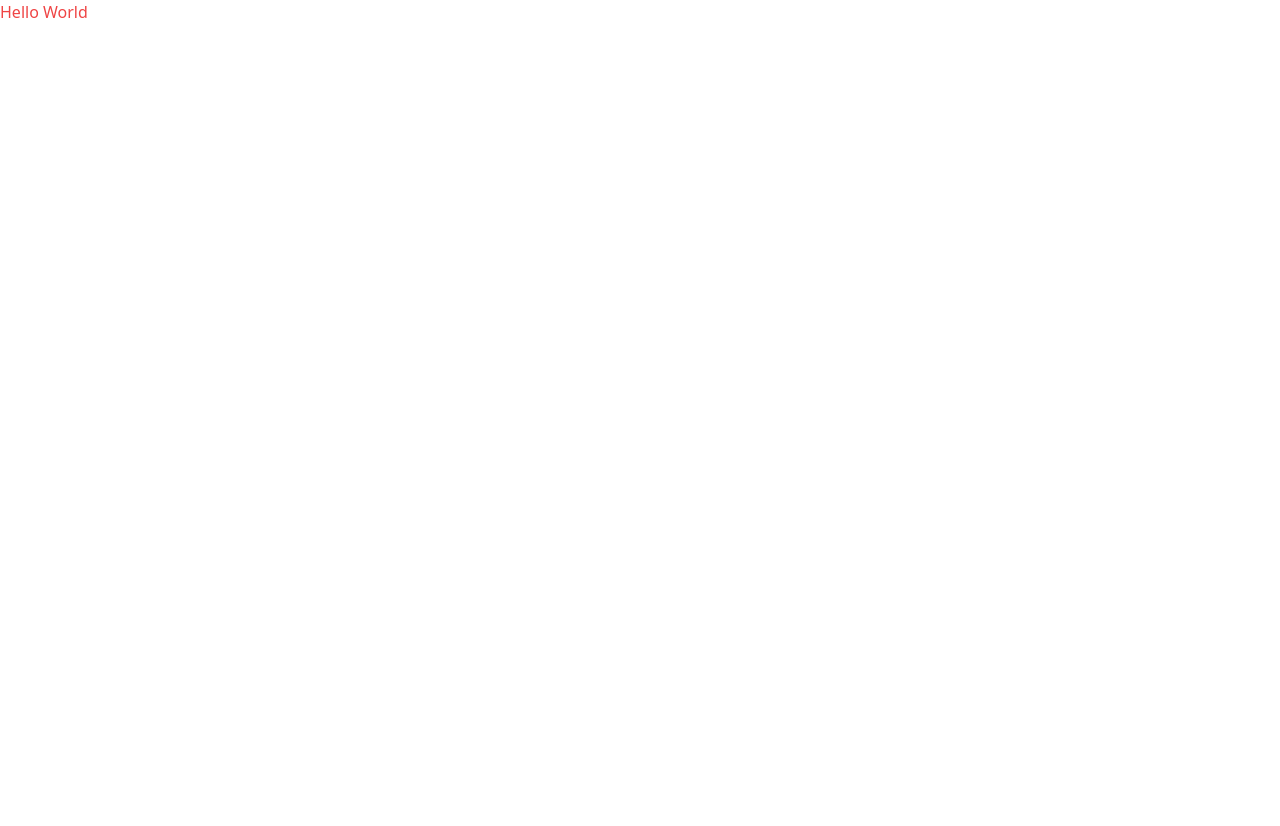
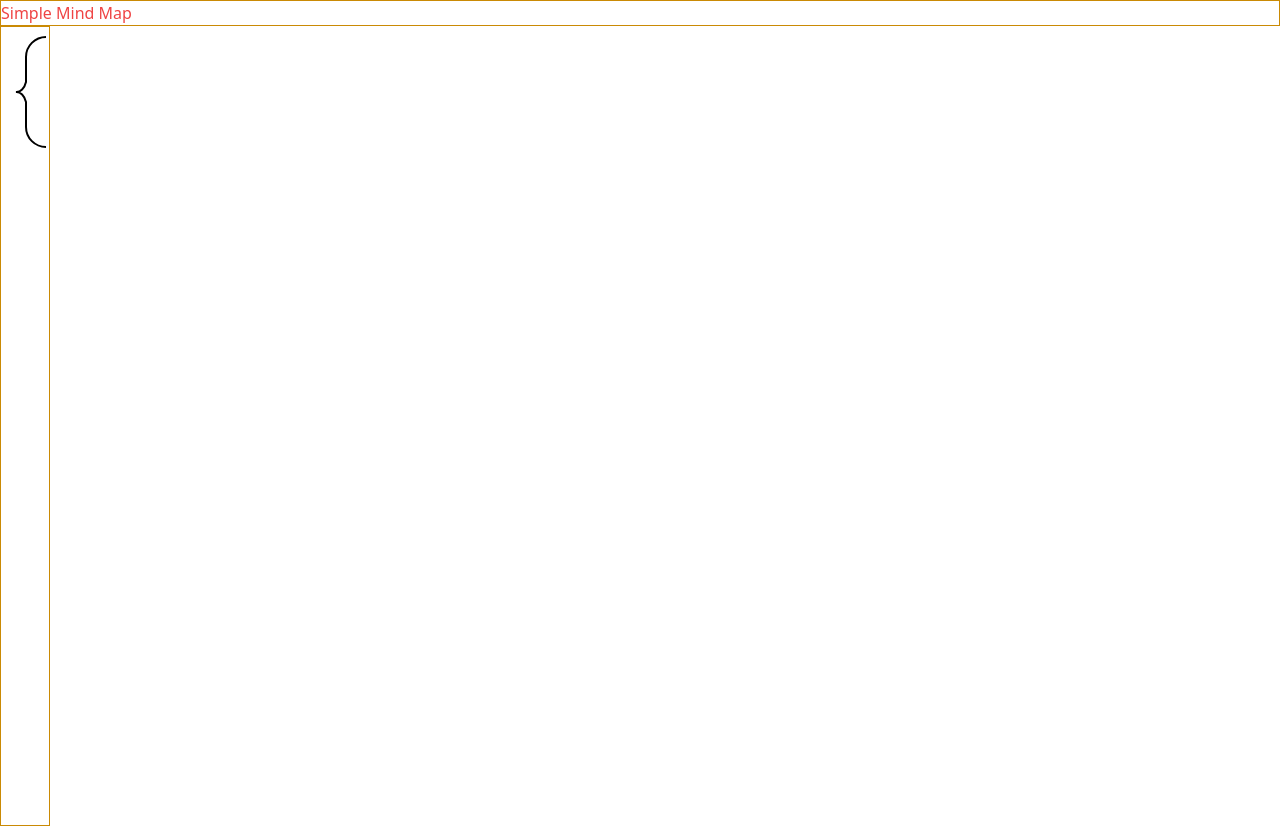
Before and after one commit to kakmsaikou/simple-mind-map, a React (Vite) app: page / in a window 1280 px wide. Before the commit the page ends 800 px from the top, so only its background shows below. Built offline with nearby package versions, Linux system fonts and the light colour scheme.

Commit message:
feat: create CurlyBracket

```diff
--- a/src/App.tsx
+++ b/src/App.tsx
@@ -1,5 +1,12 @@
+import CurlyBracket from './components/CurlyBracket';
+
 const App = () => {
-  return <h1 className='text-red-500'>Hello World</h1>;
+  return (
+    <>
+      <h1 className='text-red-500 border border-yellow-600'>Simple Mind Map</h1>
+      <CurlyBracket sideHeight={50}/>
+    </>
+  );
 };
 
 export default App;
--- /dev/null
+++ b/src/components/CurlyBracket.tsx
@@ -0,0 +1,26 @@
+const CurlyBracket = ({ sideHeight = 50 }) => {
+  return (
+    <svg
+      className='block border border-yellow-600'
+      width='50px'
+      height='100vh'
+    >
+      <path
+        fill='none'
+        stroke='black'
+        strokeWidth='2px'
+        d={`
+            M 45 10
+            a 20 20 0 0 0 -20 20
+            v ${sideHeight/2}
+            a 10 15 0 0 1 -10 10
+            a 10 15 0 0 1 10 10
+            v ${sideHeight/2}
+            a 20 20 0 0 0 20 20
+          `}
+      />
+    </svg>
+  );
+};
+
+export default CurlyBracket;
```
